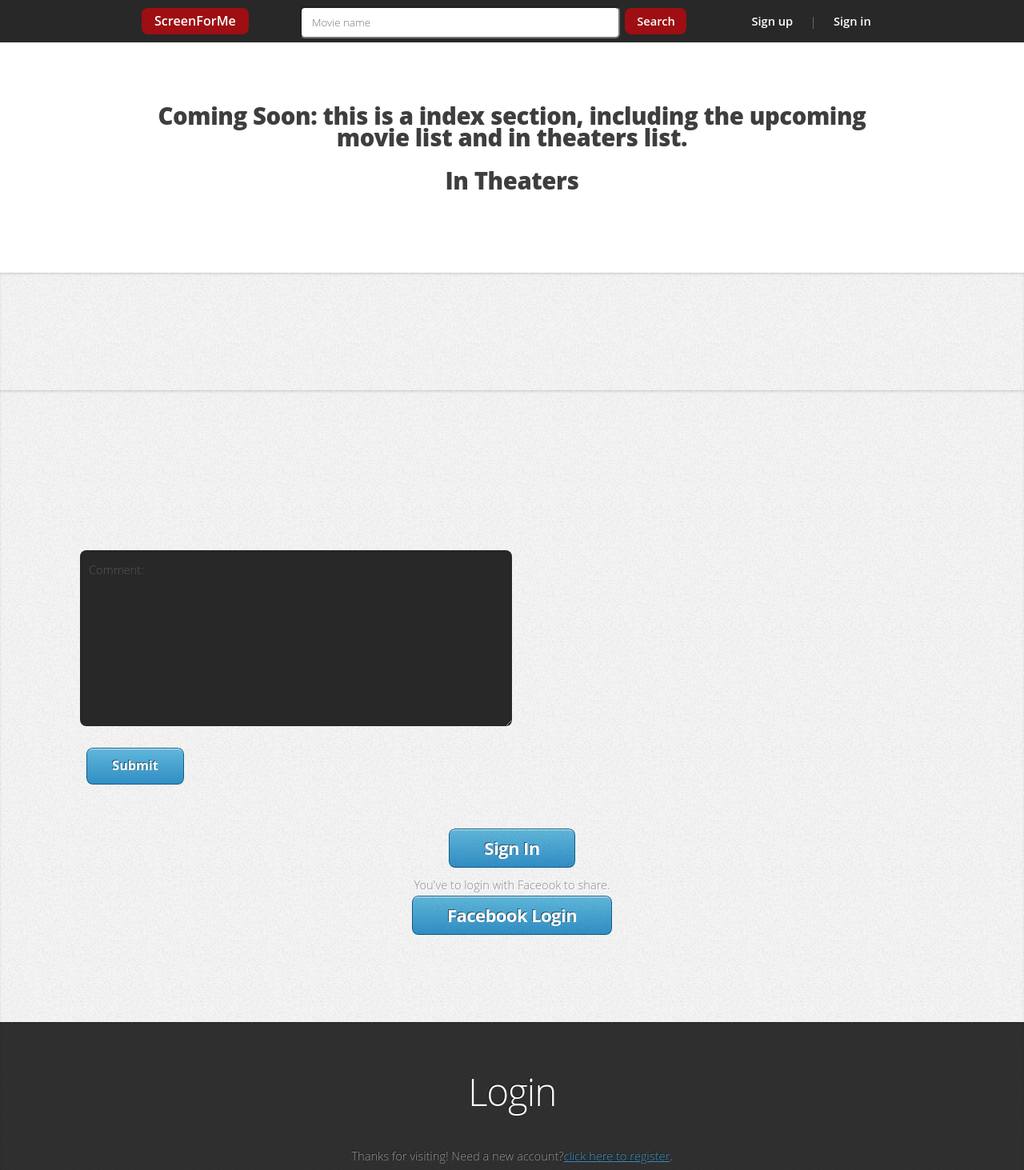
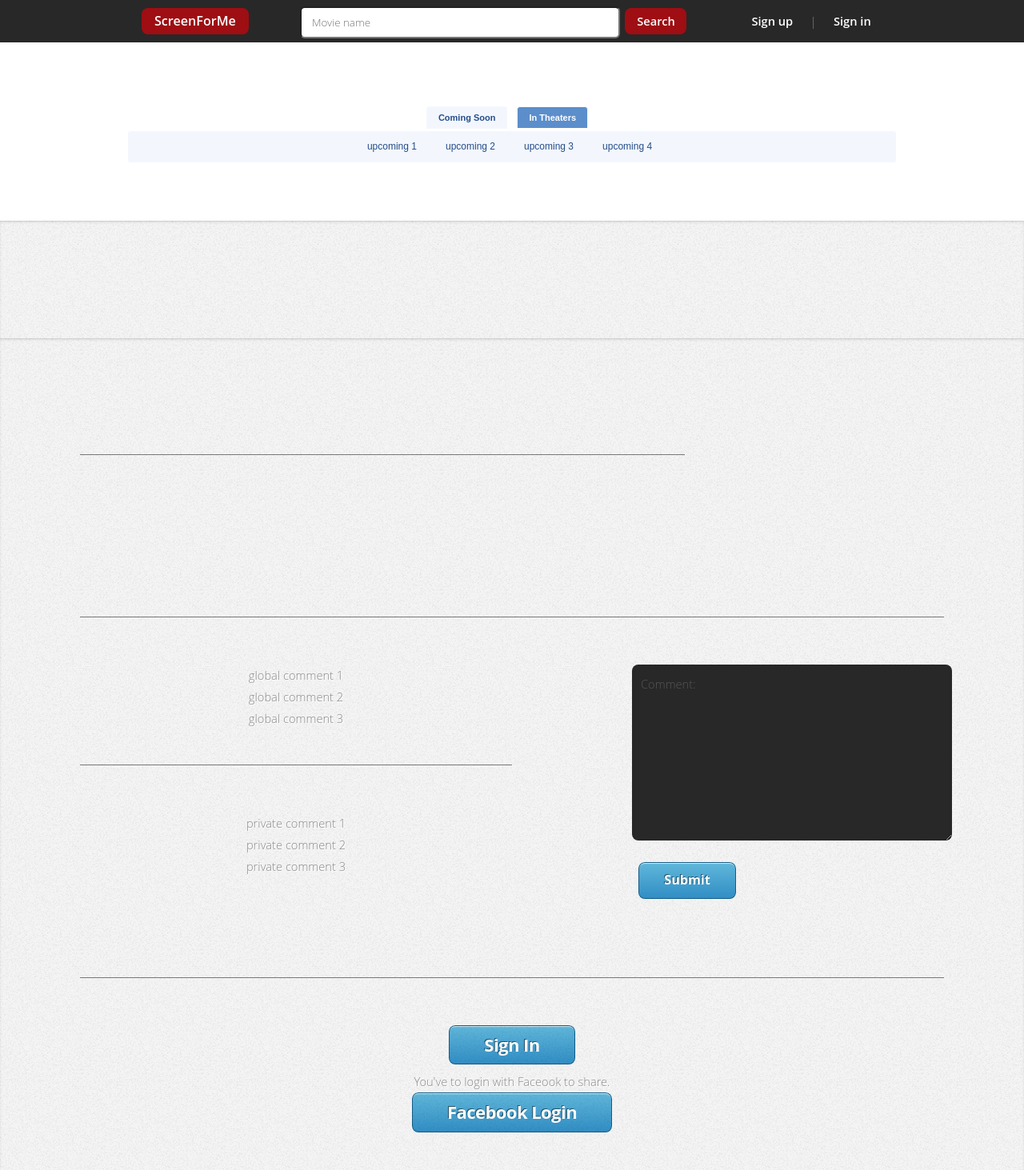
Before and after one commit to emingchn/screenforme, a PHP site: page /screenforme/ in a window 1280 px wide. Shown: the top 1463 px of the page at 80% size. Run offline with PHP 8.4, Linux system fonts and the light colour scheme; some libraries are stand-ins or nearby versions.

Commit message:
Add seperators

```diff
--- /dev/null
+++ b/css/tabmenu.css
@@ -0,0 +1,179 @@
+
+/*  Generated by www.menucool.com/horizontal/tab-menu  */
+
+/* main menu
+--------------------------------------------*/
+ul#tabmenu
+{
+    width:100%;
+    margin: 0 auto; /*If the menu has a width, this "margin:0 auto;" makes the menu center-aligned. You can remove it for left-alignment, or change it to "margin-left:auto; margin-right:0;" for right-alignment.*/
+    text-align:center;
+    list-style:none;
+    padding:0;
+    font-size:0;
+    position:relative;
+    min-height:62px;
+}
+ul#tabmenu:after
+{
+    content:'.'; height: 0; clear: both; display: block; visibility: hidden;
+}
+
+ul#tabmenu li
+{
+    display:inline;
+    list-style:none; padding:0;
+    margin-top:0;margin-bottom:0;
+    margin-left:6px;margin-right:6px;
+}
+
+/*Main menu links*/
+ul#tabmenu li a
+{
+    letter-spacing:normal;
+    color:#FFFFFF;
+    padding:0 14px;
+    line-height:26px;
+    font-size:11px;
+    font-weight:bold;
+    font-family:Arial;
+    text-decoration:none;
+    display:inline-block;
+    outline:0;
+
+    border:1px solid #F3F7FD;
+    border-bottom:none;
+    background:#5b8ecb;
+    position:relative;
+    top:1px;
+    z-index:4;
+    border-radius:4px 4px 0 0;
+}
+/* If you've set the menu's javascript file with { preview:false }, you may want to specify the following hovered tab styles
+ul#tabmenu li a:hover {
+    color: red;
+    background: black;
+}*/
+
+ul#tabmenu li.active a
+{
+    padding-bottom:1px;
+    background: #F3F7FD;
+    color:#244D8A;
+}
+
+/* You can set active tab's style when hovered
+ul#tabmenu li.active a:hover {
+    color:green;
+}*/
+
+/* Secondary level sub-menu
+----------------------------------------------------------*/
+ul#tabmenu li.active ul, ul#tabmenu>li:first-child>ul
+{
+    display:block;
+    text-align:center;
+    margin:0;
+    padding:0;
+    border:1px solid #F3F7FD;
+    float:left;
+    width:100%;
+    z-index:3;
+    border-radius:3px;
+}
+
+ul#tabmenu li ul
+{
+    display: none;
+    letter-spacing:normal;
+    background:#F3F7FD;
+}
+ul#tabmenu li li
+{
+    margin-left: 0px;
+}
+
+/*Sub-menu links*/
+ul#tabmenu ul li a
+{
+    color:#244D8A;
+    padding:0;
+    padding-left:15px;padding-right:15px;
+    font-size:12px;
+    font-weight:normal;
+    font-family:Arial;
+    line-height:36px;
+    margin: 0; border: 0; top: 0;
+    background: transparent;
+}
+ul#tabmenu li.active li a, ul#tabmenu li.active li a:hover {
+    color:#244D8A;
+    border: 0;
+    background: transparent;
+}
+
+ul#tabmenu ul li.subActive a, ul#tabmenu ul li a:hover
+{
+    text-decoration: none;
+    color:#0066CC;
+}
+
+ul#tabmenu li.dummy a
+{
+    display:none;
+}
+
+/*Third-level sub menu
+------------------------------------------------------------*/
+ul#tabmenu ul li li
+{
+    font-size:12px;
+}
+/* links */
+ul#tabmenu ul li li a
+{
+    line-height:22px;
+    padding: 0;
+    white-space: nowrap;
+    font-size:12px;
+    font-weight:normal;
+    font-family:Arial;
+}
+/* non-active links */
+ul#tabmenu ul li.subActive li a
+{
+    color:#244D8A;
+    text-decoration: none;
+}
+/* active link */
+ul#tabmenu ul li.subActive li.subActive a, ul#tabmenu ul li.subActive li a:hover
+{
+    color:#0066CC;
+    text-decoration: underline;
+}
+
+ul#tabmenu li.active li li
+{
+    display: block;
+    *clear:both;/*IE hack*/
+}
+
+ul#tabmenu li.active ul ul
+{
+    text-align:left;
+    padding:4px 24px 10px 24px;
+    left: 0px; /*offset*/
+    width: auto;
+    background:#F3F7FD;
+    border:1px solid #F3F7FD;
+    border-top: 0;
+    *top: 36px;
+    display: none;
+    position: absolute;
+    z-index: 4;
+    border-radius: 0 0 4px 4px;
+}
+ul#tabmenu li.active li
+{
+    position: relative;
+}
--- a/header.php
+++ b/header.php
@@ -3,6 +3,7 @@
 <html xmlns="http://www.w3.org/1999/xhtml">
 <head>
 	<meta http-equiv="Content-Type" content="text/html"; charset=utf-8 />
+	<link rel="stylesheet" href="css/tabmenu.css" />
 	<script src="js/jquery.js"></script>
 	<script src="js/jquery.validate.js"></script>
 	<script src="js/formvalidation.js"></script>
@@ -11,6 +12,7 @@
 	<script src="js/search.js"></script>
 	<script src="js/movie.js"></script>
 	<script src="js/index.js"></script>
+	<script src="js/tabmenu.js"></script>
 	<script src="js/jquery.zclip.min.js"></script>
 	<script type="text/javascript">
             function streamPublish(name, description, hrefTitle, hrefLink, userPrompt){
--- a/index.php
+++ b/index.php
@@ -2,22 +2,25 @@
 <?php include_once 'header.php'; ?>
 	<div id="index" class="wrapper wrapper-style1 wrapper-first">
 		<article class="container">
-			<div id="comingsoon">
-				<h2>Coming Soon: this is a index section, including the upcoming movie list and in theaters list.</h1><br />
+		<ul id="tabmenu">
+			<li id="comingsoon">
+				<a href="?1">Coming Soon</a>
 				<ul>
-					<li></li>
-					<li></li>
-					<li></li>
+					<li><a href="?21">upcoming 1</a></li>
+		            <li><a href="?22">upcoming 2</a></li>
+		            <li><a href="?23">upcoming 3</a></li>
+		            <li><a href="?24">upcoming 4</a></li>
 				</ul>
-			</div>
-			<div id="intheaters">
-				<h2>In Theaters</h1><br />
+			</li>
+			<li id="intheaters">
+				<a href="?2">In Theaters</a>
 				<ul>
-					<li></li>
-					<li></li>
-					<li></li>
+	 				<li><a href="?12">In Theaters 1</a></li>
+           		 	<li><a href="?12">In Theaters 2</a></li>
+           		 	<li><a href="?13">In Theaters 3</a></li>
 				</ul>
-			</div>
+			</li>
+		</ul>
 			<div id="slideshow">
 
 			</div>
@@ -38,7 +41,9 @@
 
 						</div>
 						<br class="clear" />
+						<hr>
 					</div>
+
 					<div id="reviews">
 
 					</div>
@@ -55,12 +60,28 @@
 				</div>
 			</div>
 			<div id="movie_footer">
+				<hr>
 				<div id="comment">
-					<form method="post" action="#">
-					<textarea rows="4" cols="50" style="display: block" placeholder="Comment:"/></textarea><br/>
+					<div id="com" style="width:50%;float: left">
+						<div id="globalcom">
+							global comment 1<br/>
+							global comment 2<br/>
+							global comment 3<br/>
+						</div>
+						<hr>
+						<div id="privatecom">
+							private comment 1<br/>
+							private comment 2<br/>
+							private comment 3<br/>
+						</div>
+					</div>
+					<form method="post" action="#" style="width:50%;float:left;padding-left: 150px;">
+					<textarea style="display: block;width:400px;heigth:400px" placeholder="Comment:"/></textarea><br/>
 					<input type="submit" style="display: block" class="button form-button-submit" value="Submit"/> <br/><br/>
 					</form>
+					<br class="clear"/>
 				</div>
+				<hr>
 				<div id="movie_share">
 					<p id="para"></p>
 					<?php
--- a/js/movie.js
+++ b/js/movie.js
@@ -30,14 +30,14 @@ function moviedetails(information){
 		$("div#movie #movie_container #movie_info #movie_info_left #post_description #description").append('<h3 class="title:">' + data.title +'</h3>');
 		$("div#movie #movie_container #movie_info #movie_info_left #post_description #post").append('<img width=350px height=450px src = "' + data.posters.original +'" />');
 		$("div#movie #movie_container #movie_info #movie_info_left #post_description #description").append('<p style="color:#335588"><b>Year</b>: ' + data.year +'</p>');
-		$("div#movie #movie_container #movie_info #movie_info_right #rating").append('<p >'+'Critics score: ' + data.ratings.critics_score +'</p>');
-		$("div#movie #movie_container #movie_info #movie_info_right #rating").append('<p >'+'Audience score: '+ data.ratings.audience_score +'</p>');
-		$("div#movie #movie_container #movie_info #movie_info_right #cast").append('<p >'+'Director: '+ data.abridged_directors[0].name +'</p>');
-		$("div#movie #movie_container #movie_info #movie_info_right #cast").append('<p >'+'cast: '+ data.abridged_cast[0].name +'</p>');
-		$("div#movie #movie_container #movie_info #movie_info_right #cast").append('<p >'+'cast: '+ data.abridged_cast[1].name +'</p>');
-		$("div#movie #movie_container #movie_info #movie_info_right #cast").append('<p >'+'cast: '+ data.abridged_cast[2].name +'</p>');
+		$("div#movie #movie_container #movie_info #movie_info_right #rating").append('<p ><b>Critics score</b>: ' + data.ratings.critics_score +'</p>');
+		$("div#movie #movie_container #movie_info #movie_info_right #rating").append('<p ><b>Audience score</b>: '+ data.ratings.audience_score +'</p>');
+		$("div#movie #movie_container #movie_info #movie_info_right #cast").append('<p ><b>Director</b>: '+ data.abridged_directors[0].name +'</p>');
+		$("div#movie #movie_container #movie_info #movie_info_right #cast").append('<p ><b>cast</b>: '+ data.abridged_cast[0].name +'</p>');
+		$("div#movie #movie_container #movie_info #movie_info_right #cast").append('<p >'+ data.abridged_cast[1].name +'</p>');
+		$("div#movie #movie_container #movie_info #movie_info_right #cast").append('<p >'+ data.abridged_cast[2].name +'</p>');
 		$("div#movie #movie_container #movie_info #movie_info_left #post_description #description").append('<p style="color:#005522" ><b>Studio</b>:'+ data.studio +'</p>');
-		$("div#movie #movie_container #movie_info #movie_info_left #post_description #description").append('<p >' + data.synopsis +'</p>');
+		$("div#movie #movie_container #movie_info #movie_info_left #post_description #description").append('<p id="synopsis">' + data.synopsis +'</p>');
 
 		var cast = data.links.cast;
 		var castUrl = cast + '?apikey=' + apikey;
@@ -45,6 +45,27 @@ function moviedetails(information){
 		var reviews = data.links.reviews;
 		var reviewsUrl = reviews + '?apikey=' + apikey;
 		$(document).ready(function() {
+
+  var o = document.getElementById("synopsis");
+  var s = o.innerHTML;
+  var p = document.createElement("span");
+  var n = document.createElement("a");
+  p.innerHTML = s.substring(0,100);
+  n.innerHTML = s.length > 100 ? "...Details" : "";
+  n.href = "###";
+  n.onclick = function(){
+    if (n.innerHTML == "...Details"){
+      n.innerHTML = "Fold";
+      p.innerHTML = s;
+    }else{
+      n.innerHTML = "...Details";
+      p.innerHTML = s.substring(0,100);
+    }
+  }
+  o.innerHTML = "";
+  o.appendChild(p);
+  o.appendChild(n);
+
 		  // send off the query
 		  $.ajax({
 		    url: reviewsUrl,
@@ -54,11 +75,11 @@ function moviedetails(information){
 		});
 		function searchReviews(data){
 			var reviewsArray = data.reviews;
-			$("div#movie #movie_container #movie_info #movie_info_left #reviews").append('<h2 class="title"> Reviews </h3>');
+			$("div#movie #movie_container #movie_info #movie_info_left #reviews").append('<h2 class="title"> Reviews </h3><br/>');
 			$("div#movie #movie_container #movie_info #movie_info_left #reviews").append('<p class="quote">' + reviewsArray[0].quote +'</p>');
-			$("div#movie #movie_container #movie_info #movie_info_left #reviews").append('<p style="color:#007722" class="critic">' + reviewsArray[0].critic +'</p><br />');
+			$("div#movie #movie_container #movie_info #movie_info_left #reviews").append('<p style="color:#007722" class="critic">' + reviewsArray[0].critic +'</p><br /><hr>');
 			$("div#movie #movie_container #movie_info #movie_info_left #reviews").append('<p class="quote">' + reviewsArray[1].quote +'</p>');
-			$("div#movie #movie_container #movie_info #movie_info_left #reviews").append('<p style="color:#007722" class="critic">' + reviewsArray[1].critic +'</p><br />');
+			$("div#movie #movie_container #movie_info #movie_info_left #reviews").append('<p style="color:#007722" class="critic">' + reviewsArray[1].critic +'</p><br /><hr>');
 			$("div#movie #movie_container #movie_info #movie_info_left #reviews").append('<p class="quote">' + reviewsArray[2].quote +'</p>');
 			$("div#movie #movie_container #movie_info #movie_info_left #reviews").append('<p style="color:#007722" class="critic">' + reviewsArray[2].critic +'</p><br />');
 		}
```
Also changed, not shown: js/tabmenu.js (added).
